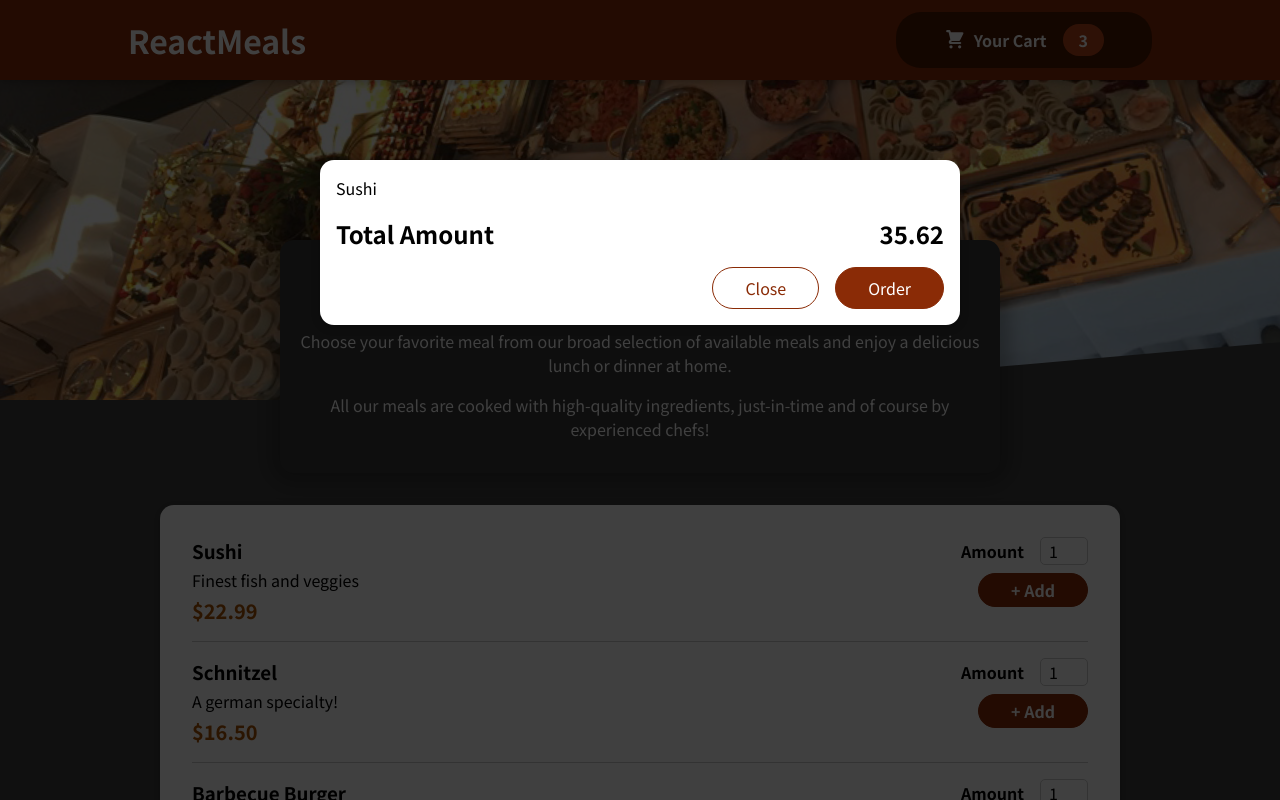
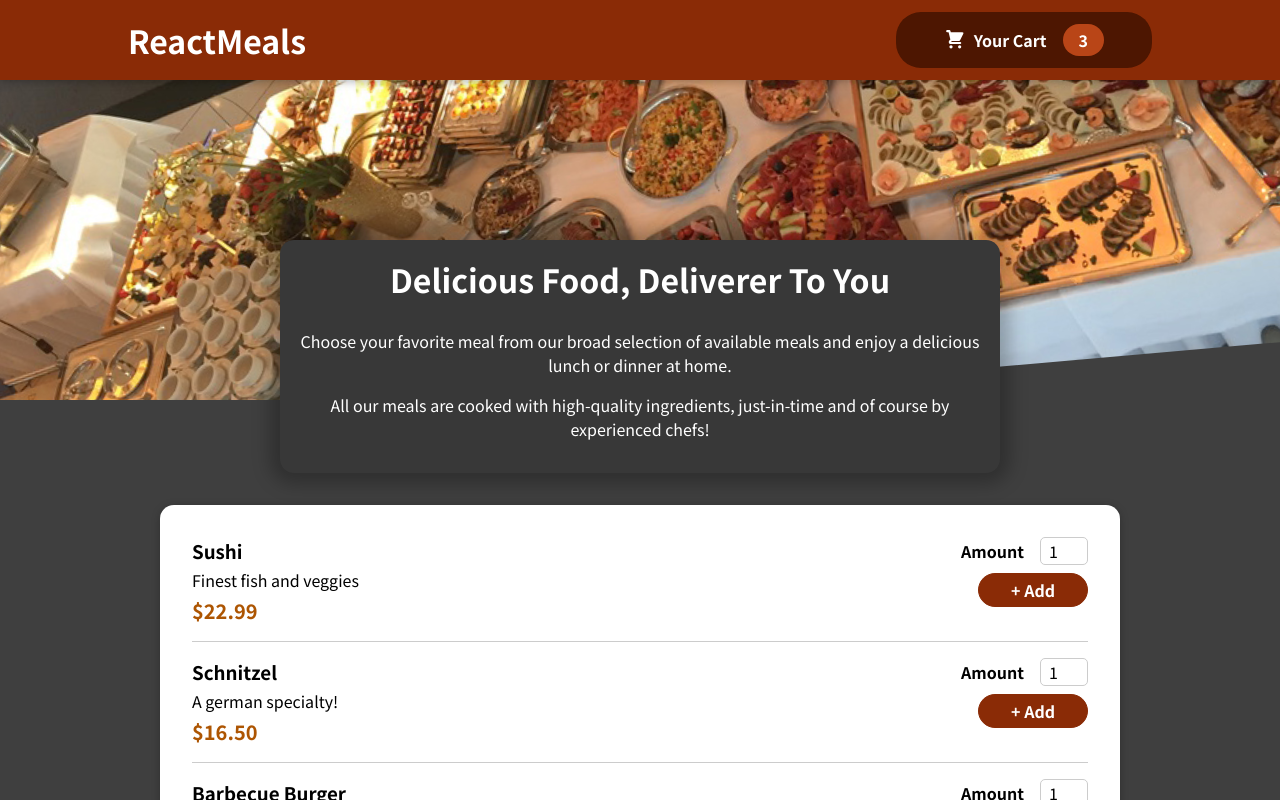
Before and after one commit to nikolas-gou/React-Courses, a React (Create React App) app in the folder Practice-Food-Order-App/: page / in a window 1280 px wide. Shown: the top 800 px of the page. Built offline with nearby package versions, Linux system fonts and the light colour scheme.

Commit message:
Managing cart & Modal state

```diff
--- a/Practice-Food-Order-App/src/App.js
+++ b/Practice-Food-Order-App/src/App.js
@@ -1,14 +1,24 @@
-import React from 'react';
+import React, { useState } from 'react';
 
 import Header from "./components/Layout/Header";
 import Meals from './components/Meals/Meals';
 import Cart from './components/Cart/Cart';
 
 function App() {
+  const [cartIsShown, setCartIsShown] = useState(false);
+
+  const showCartHandler = () => {
+    setCartIsShown(true);
+  }
+
+  const hideCartHandler = () => {
+    setCartIsShown(false);
+  }
+
   return (
     <React.Fragment>
-      <Cart />
-      <Header />
+      {cartIsShown && <Cart onClose={hideCartHandler}/>}
+      <Header onShowCart={showCartHandler}/>
       <main>
         <Meals />
       </main>
--- a/Practice-Food-Order-App/src/components/Cart/Cart.js
+++ b/Practice-Food-Order-App/src/components/Cart/Cart.js
@@ -11,15 +11,15 @@
   );
 
   return (
-    <Modal>
+    <Modal onClose={props.onClose}>
       {cartItems}
       <div className={classes.total}>
         <span>Total Amount</span>
         <span>35.62</span>
       </div>
       <div className={classes.actions}>
-        <button className={classes['button--alt']}>Close</button>
-        <button className={classes.button}>Order</button>
+        <button className={classes['button--alt']} onClick={props.onClose}>Close</button>
+        <button className={classes.button} onClick={props.onClose}>Order</button>
       </div>
     </Modal>
   );
--- a/Practice-Food-Order-App/src/components/Layout/Header.js
+++ b/Practice-Food-Order-App/src/components/Layout/Header.js
@@ -9,7 +9,7 @@
     <Fragment>
       <header className={classes.header}>
         <h1>ReactMeals</h1>
-        <HeaderCartButton />
+        <HeaderCartButton onClick={props.onShowCart} />
       </header>
       <div className={classes['main-image']}>
         <p>vfyru</p>
--- a/Practice-Food-Order-App/src/components/Layout/HeaderCartButton.js
+++ b/Practice-Food-Order-App/src/components/Layout/HeaderCartButton.js
@@ -5,7 +5,7 @@
 
 const HeaderCartButton = (props) => {
   return (
-    <button className={classes.button}>
+    <button className={classes.button} onClick={props.onClick}>
       <span className={classes.icon}>
         <CartIcon />
       </span>
--- a/Practice-Food-Order-App/src/components/UI/Modal.js
+++ b/Practice-Food-Order-App/src/components/UI/Modal.js
@@ -6,7 +6,7 @@
 
 const Backdrop = (props) => {
   return (
-    <div className={classes.backdrop} />
+    <div className={classes.backdrop} onClick={props.onClose}/>
   );
 }
 
@@ -23,7 +23,7 @@
 const Modal = (props) => {
   return (
     <Fragment>
-      {ReactDOM.createPortal(<Backdrop />, portalElement)}
+      {ReactDOM.createPortal(<Backdrop onClose={props.onClose}/>, portalElement)}
       {ReactDOM.createPortal(
         <ModalOverlay>{props.children}</ModalOverlay>,
         portalElement)}
```
